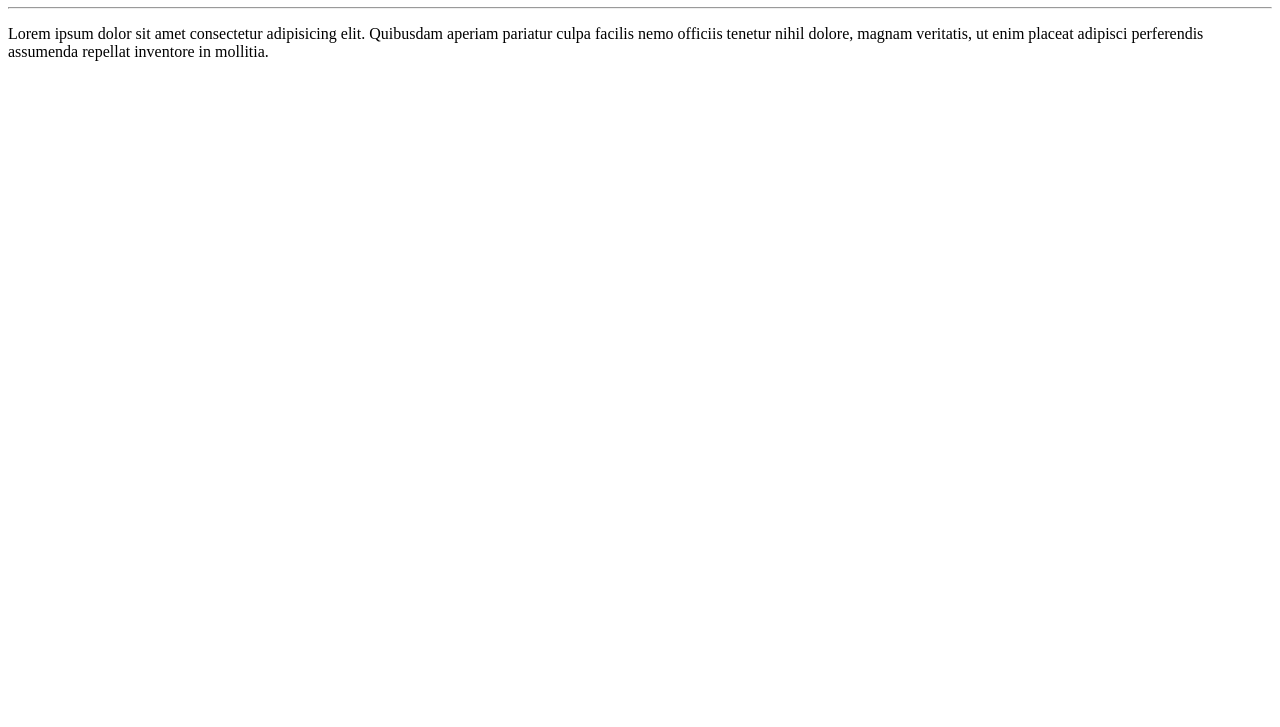
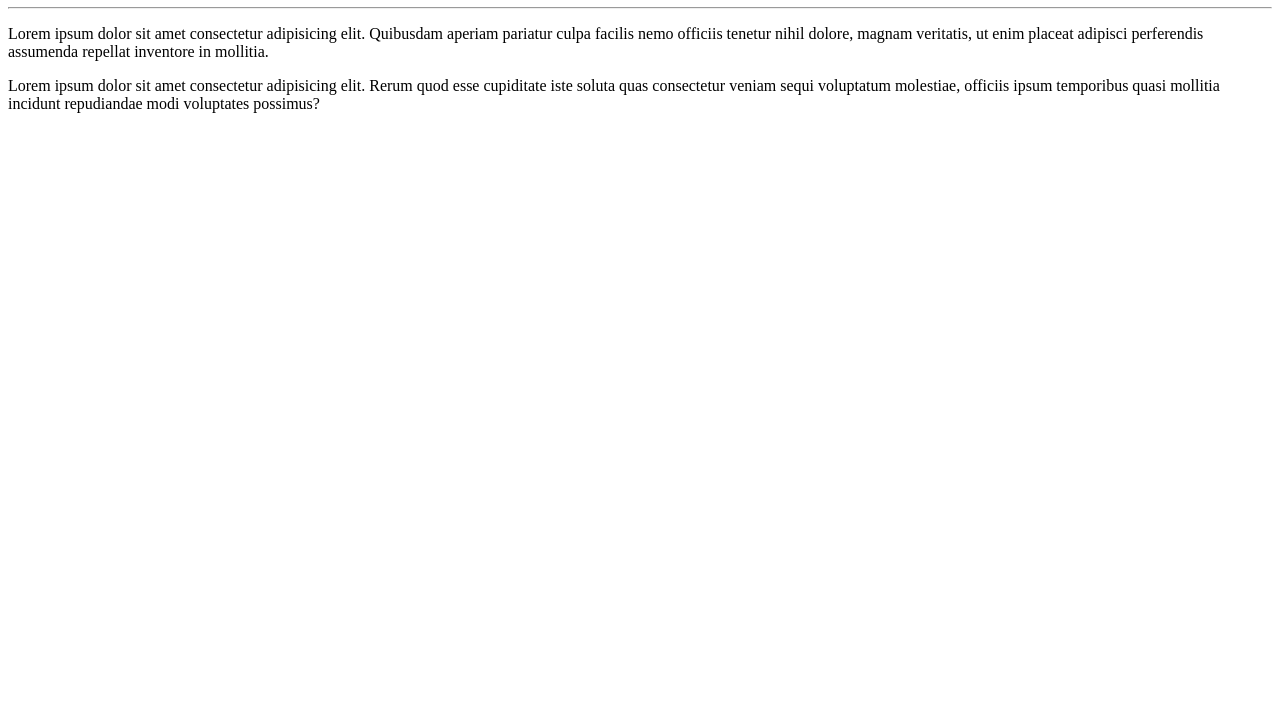
Before and after one commit to KellyRamosA/Ola-mundo, a plain HTML site: page site-exemplo/index.html in a window 1280 px wide. Shown: the part 73-800 px from the top of the page. Drawn offline with Linux system fonts and the light colour scheme.

Commit message:
adicionei um paragrafo

```diff
--- a/site-exemplo/index.html
+++ b/site-exemplo/index.html
@@ -9,5 +9,6 @@
     <h1>Olá, Mundo!</h1>
     <hr>
     <p>Lorem ipsum dolor sit amet consectetur adipisicing elit. Quibusdam aperiam pariatur culpa facilis nemo officiis tenetur nihil dolore, magnam veritatis, ut enim placeat adipisci perferendis assumenda repellat inventore in mollitia.</p>
+    <p>Lorem ipsum dolor sit amet consectetur adipisicing elit. Rerum quod esse cupiditate iste soluta quas consectetur veniam sequi voluptatum molestiae, officiis ipsum temporibus quasi mollitia incidunt repudiandae modi voluptates possimus?</p>
 </body>
 </html>
```
